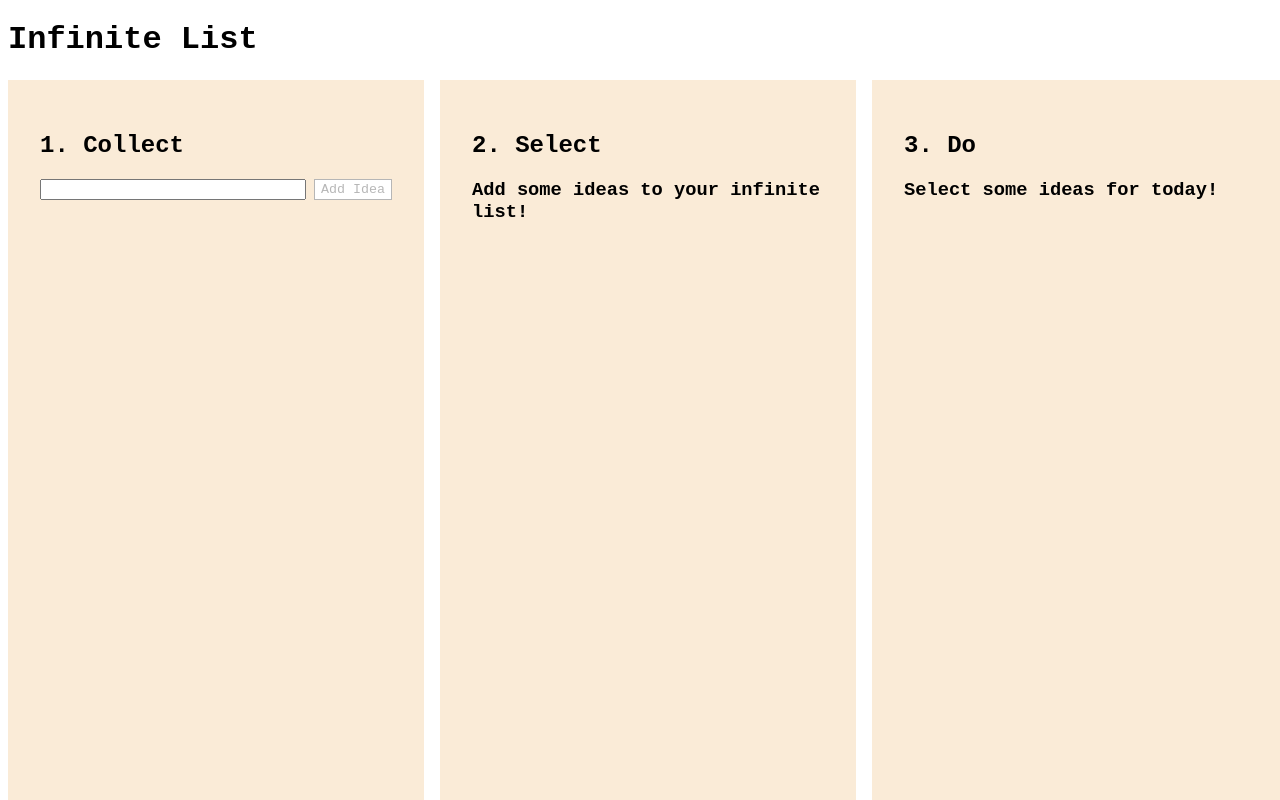
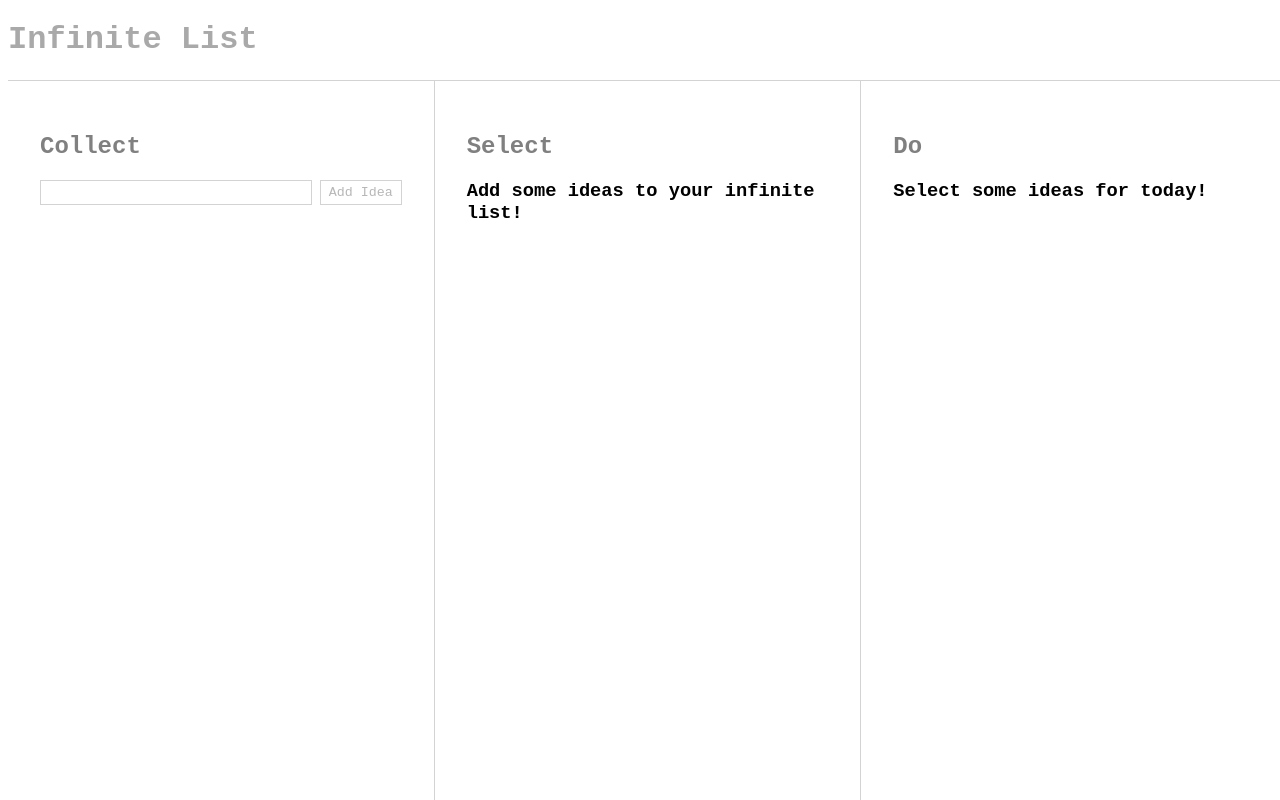
Before and after one commit to konradfritte/infinite-list, an Angular app: page / in a window 1280 px wide. Built offline with nearby package versions, Linux system fonts and the light colour scheme.

Commit message:
minor styling changes

```diff
--- a/src/app/app.component.html
+++ b/src/app/app.component.html
@@ -1,11 +1,11 @@
 <h1>Infinite List</h1>
 <main>
   <div class="collect-section">
-    <h2>1. Collect</h2>
+    <h2>Collect</h2>
 
     <form [formGroup]="form" (ngSubmit)="addTodo()">
       <input type="text" formControlName="title" tabindex="1">
-      <input [disabled]="form.invalid" type="submit" value="Add Idea">
+      <input [disabled]="form.invalid" type="submit" value="Add Idea" tabindex="2">
     </form>
     <ul>
       @for (todo of todos(); track todo.id) {
@@ -17,13 +17,13 @@
     </ul>
   </div>
   <div class="select-section">
-    <h2>2. Select</h2>
+    <h2>Select</h2>
     @if (reviewTodo(); as todo) {
     <div>
       <p>Do you want to do the following?</p>
       <h3>{{todo.title}}</h3>
-      <button (click)="schedule(todo.id)" class="schedule" tabindex="2">Yes</button>
-      <button (click)="postpone(todo.id)" class="postpone" tabindex="3">No</button>
+      <button (click)="schedule(todo.id)" class="schedule" tabindex="3">Yes</button>
+      <button (click)="postpone(todo.id)" class="postpone" tabindex="4">No</button>
     </div>
     }
     @else if(todos().length) {
@@ -43,7 +43,7 @@
 
   </div>
   <div class="review-section">
-    <h2>3. Do</h2>
+    <h2>Do</h2>
     @if (scheduledTodos().length) {
     <ul>
       @for (todo of scheduledTodos(); track todo.id) {
--- a/src/app/app.component.scss
+++ b/src/app/app.component.scss
@@ -1,13 +1,33 @@
 :host {
     font-family: 'Courier New', Courier, monospace;
+    // font-family: 'Times New Roman', Times, serif;
 
     button,
     input[type="submit"] {
-        background-color: white;
         box-shadow: none;
-        border: 1px solid;
+
+        padding: 4px 8px;
 
         font-family: 'Courier New', Courier, monospace;
+
+        background-color: white;
+
+        border: 1px solid lightgrey;
+
+        cursor: pointer;
+
+        &:hover {
+            background-color: lightgrey;
+        }
+    }
+
+    input[type="text"] {
+        border: 1px solid lightgrey;
+    }
+
+
+    h1 {
+        color: darkgrey;
     }
 
     main {
@@ -17,14 +37,25 @@
 
         display: grid;
 
+        border-top: 1px solid lightgrey;
+
         grid-template-columns: repeat(3, 1fr);
-        gap: 16px;
+        // gap: 16px;
 
         > div {
             padding: 32px;
-            background-color: antiquewhite;
 
             overflow-y: auto;
+
+            border-right: 1px solid lightgrey;
+
+            h2 {
+                color: grey;
+            }
+
+            li {
+                margin: 4px 0;
+            }
 
             &.collect-section {
                 form {
@@ -37,13 +68,23 @@
                     text-decoration: line-through;
                     opacity: 0.5;
                 }
+
+                // button {
+                //     border-color: lightcoral;
+                //     background-color: lightcoral;
+                // }
             }
 
             &.select-section {
                 div {
                     padding: 16px;
 
-                    border: 2px solid;
+                    // border: 2px solid blue;
+                    // box-shadow: 2px 2px blue;
+
+                    border: 2px solid grey;
+                    box-shadow: 2px 2px grey;
+
                     display: grid;
 
                     grid-template-areas:
@@ -62,19 +103,35 @@
 
                         text-align: center;
 
-                        &::before, &::after {
+                        &::before,
+                        &::after {
                             content: '"'
                         }
                     }
 
-                    .schedule {
-                        grid-area: c;
+                    button {
+                        // border: 1px solid blue;
+                        // color: blue;
+
+                        border: 1px solid grey;
+
+                        &.schedule {
+                            grid-area: c;
+
+                            font-weight: bold;
+                        }
+
+                        &.postpone {
+                            grid-area: d;
+
+                            font-weight: bold;
+                        }
+
+                        &:hover {
+                            background-color: grey;
+                            color: white;
+                        }
                     }
-
-                    .postpone {
-                        grid-area: d;
-                    }
-
                 }
 
                 ul {
```
